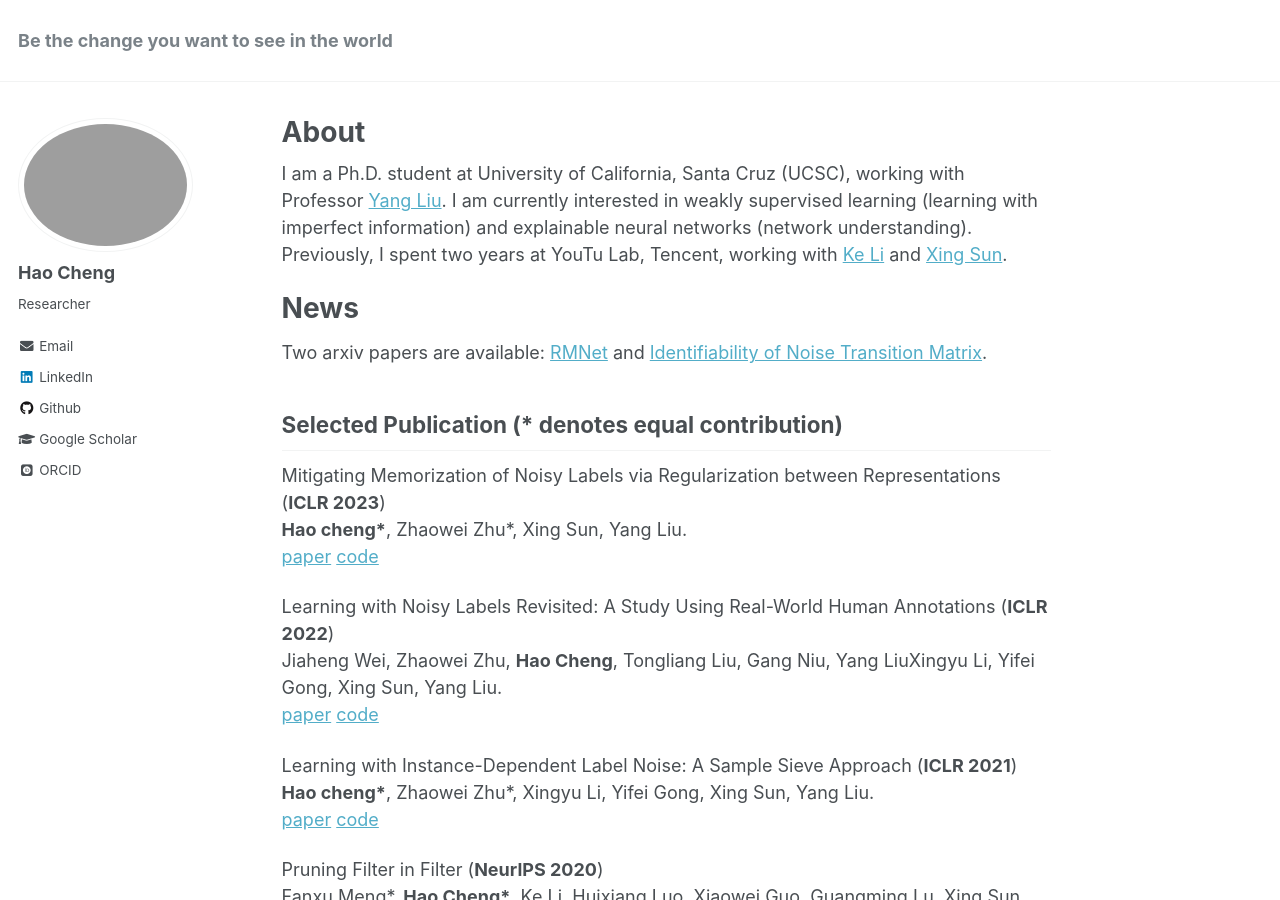
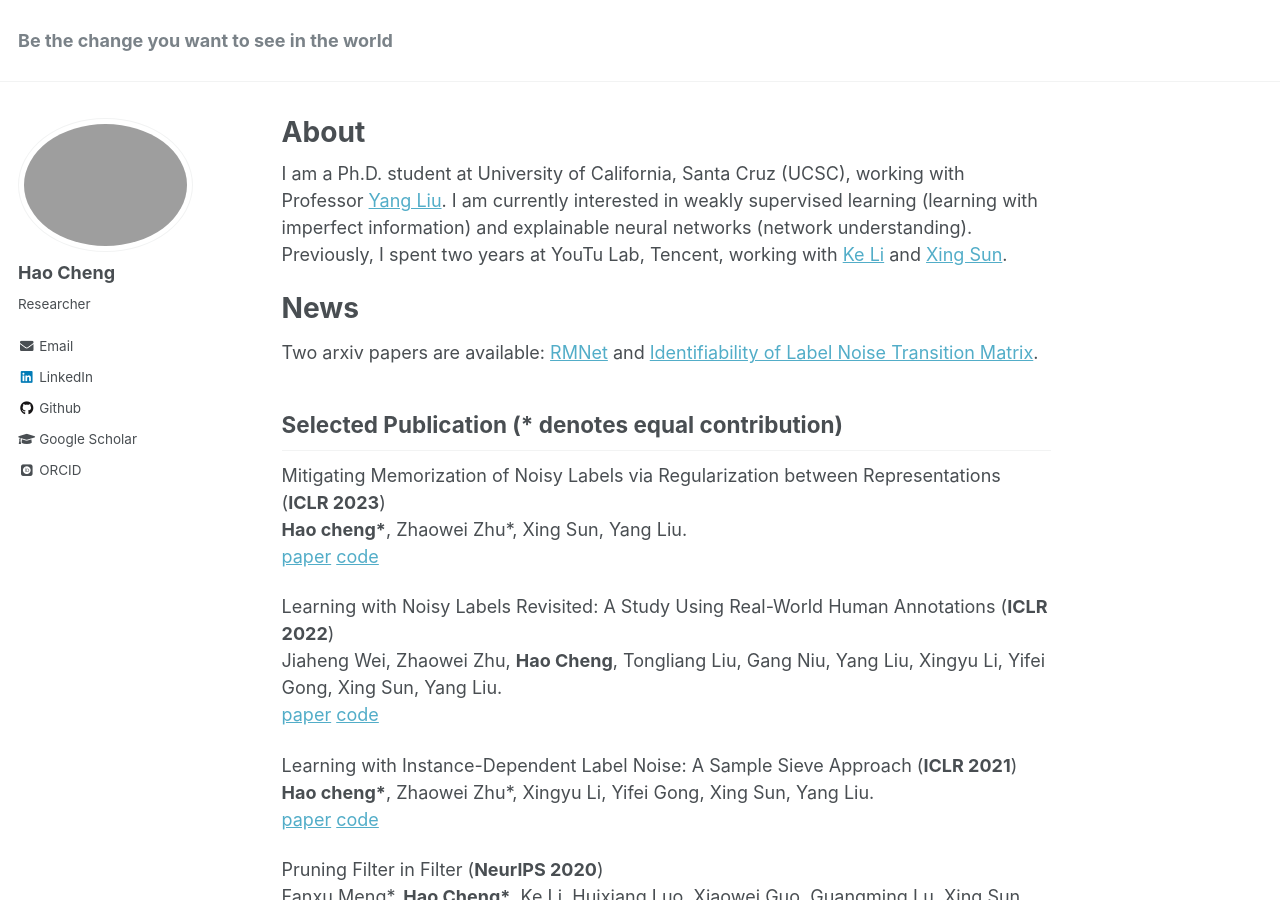
Before and after one commit to haochenglouis/haochenglouis.github.io, a Jekyll site: the page built from _pages/about.md, in a window 1280 px wide and 900 px high. Built offline with Jekyll 4.4.1, drawn with Linux system fonts in a browser that asks for light colours; some web fonts are replaced.

Commit message:
Update about.md

```diff
--- a/_pages/about.md
+++ b/_pages/about.md
@@ -14,7 +14,7 @@ Professor [Yang Liu](http://www.yliuu.com). I am currently interested in weakly
 
 News
 ======
-Two arxiv papers are available: [RMNet](https://arxiv.org/abs/2111.00687) and [Identifiability of Noise Transition Matrix](https://arxiv.org/abs/2202.02016).
+Two arxiv papers are available: [RMNet](https://arxiv.org/abs/2111.00687) and [Identifiability of Label Noise Transition Matrix](https://arxiv.org/abs/2202.02016).
 
 ## Selected Publication (* denotes equal contribution)
 
@@ -23,7 +23,7 @@ Mitigating Memorization of Noisy Labels via Regularization between Representatio
 [paper](https://arxiv.org/pdf/2110.09022.pdf) [code](https://github.com/UCSC-REAL/SelfSup_NoisyLabel)
 
 Learning with Noisy Labels Revisited: A Study Using Real-World Human Annotations (**ICLR 2022**)
-Jiaheng Wei, Zhaowei Zhu, **Hao Cheng**, Tongliang Liu, Gang Niu, Yang LiuXingyu Li, Yifei Gong, Xing Sun, Yang Liu.
+Jiaheng Wei, Zhaowei Zhu, **Hao Cheng**, Tongliang Liu, Gang Niu, Yang Liu, Xingyu Li, Yifei Gong, Xing Sun, Yang Liu.
 [paper](https://arxiv.org/pdf/2110.12088.pdf) [code](http://noisylabels.com)
 
 Learning with Instance-Dependent Label Noise: A Sample Sieve Approach (**ICLR 2021**)
```
